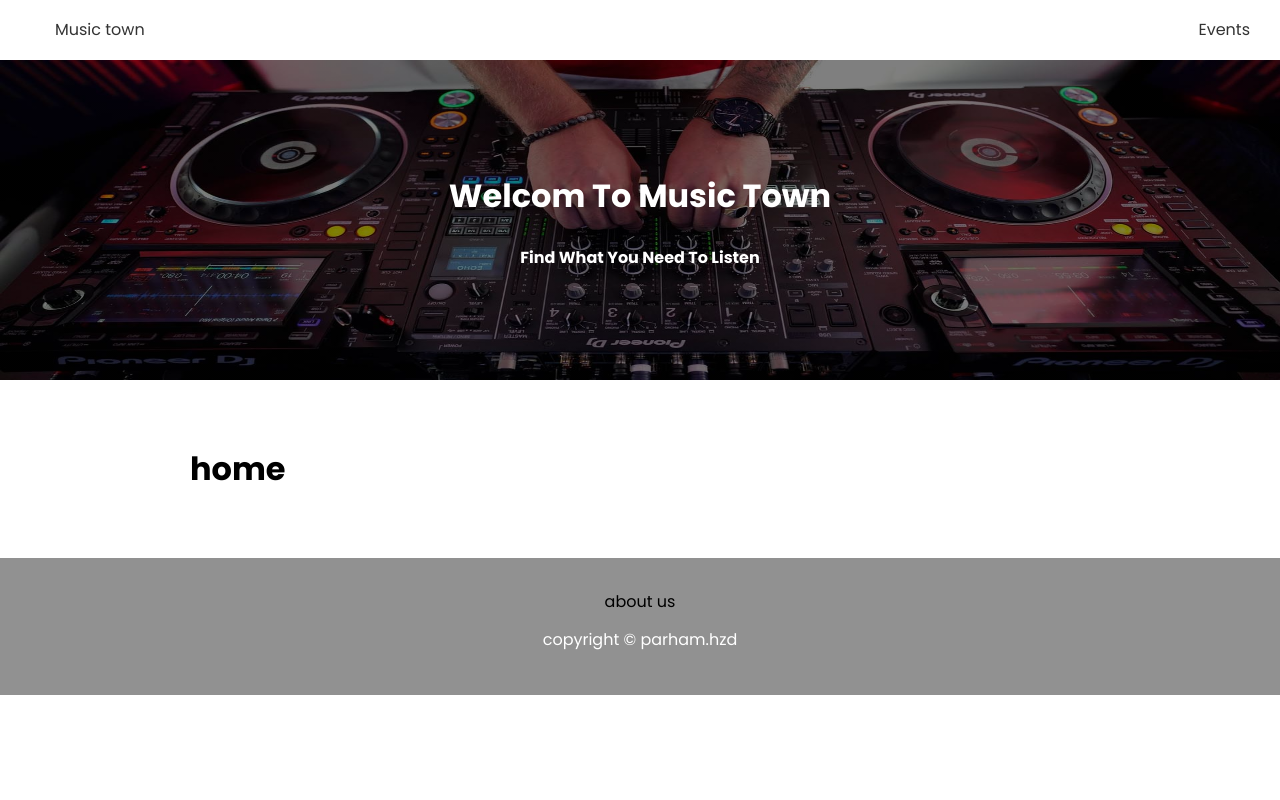
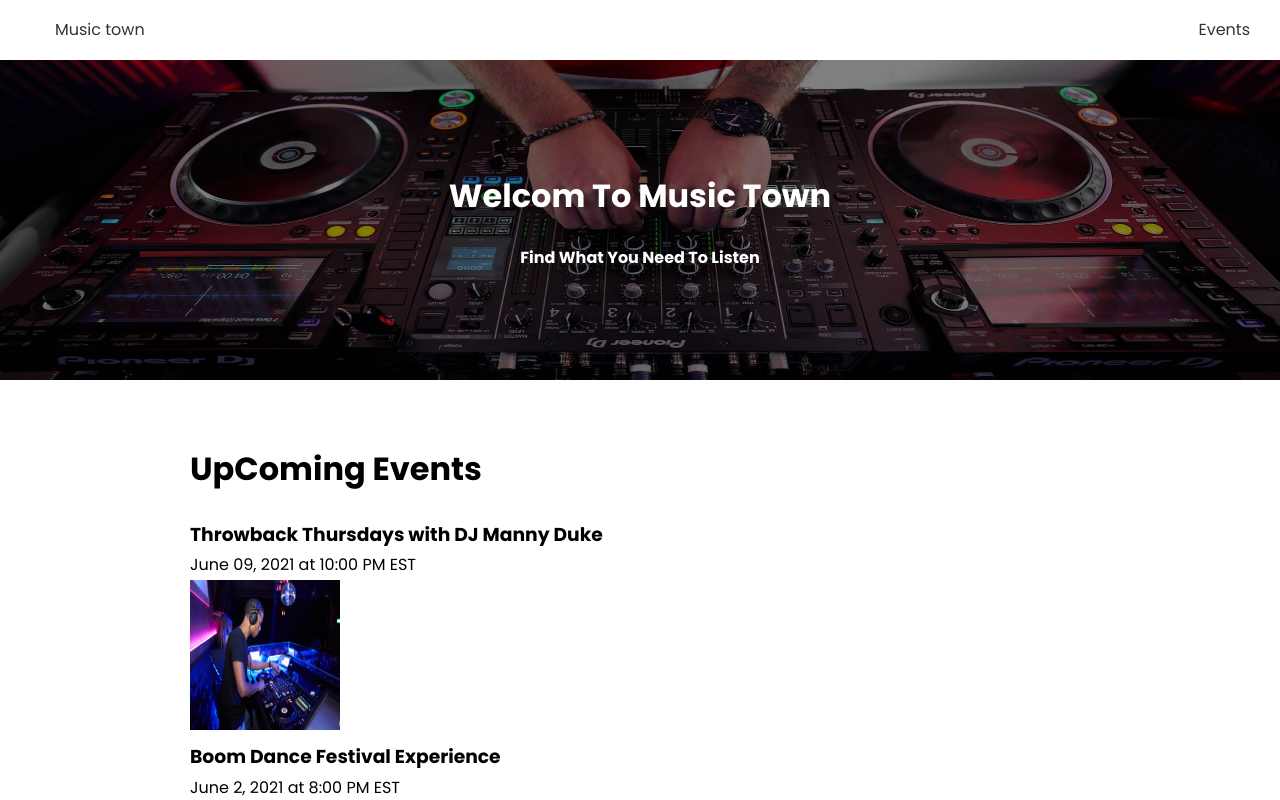
Before and after one commit to parhamhassanzade/music-frontend, a Next.js app: page / in a window 1280 px wide. Shown: the top 800 px of the page. Built offline with nearby package versions, Linux system fonts and the light colour scheme.

Commit message:
show event in home page

```diff
--- /dev/null
+++ b/component/EventItem.js
@@ -0,0 +1,20 @@
+import Image from "next/image";
+export default function EventItem({ evt }) {
+  return (
+    <div>
+      <div>
+        <h3>{evt.name}</h3>
+        <span>
+          {evt.date} at {evt.time}
+        </span>
+        <div>
+          <Image
+            src={evt.image ? evt.image : "/image/event-default.png"}
+            width={150}
+            height={150}
+          />
+        </div>
+      </div>
+    </div>
+  );
+}
--- /dev/null
+++ b/config/index.js
@@ -0,0 +1,2 @@
+export const API_URL =
+  process.env.NEXt_PUBLIC_API_URL || "http://localhost:3000/";
--- a/pages/index.js
+++ b/pages/index.js
@@ -1,8 +1,37 @@
 import Layout from "../component/Layout";
-export default function Home() {
+
+import { API_URL } from "../config";
+import EventItem from "./../component/EventItem";
+export default function Home({ events }) {
+  console.log(events.events);
   return (
     <Layout>
-      <h1>home</h1>
+      <h1>UpComing Events</h1>
+      {events.length === 0 ? <h3>No Events to show</h3> : ""}
+
+      {events.events.map((evt) => (
+        <EventItem key={evt.id} evt={evt} />
+      ))}
     </Layout>
   );
 }
+//? getStaticProps work in built time and for fix the proplem of this method in object that we return use revalidate
+export const getStaticProps = async () => {
+  const res = await fetch(`${API_URL}/api/events`);
+  const events = await res.json();
+
+  return {
+    props: { events },
+    revalidate: 1,
+  };
+};
+
+//?get data wen we go to the page
+// export const getServerSideProps = async () => {
+//   const res = await fetch(`${API_URL}/api/events`);
+//   const events = await res.json();
+
+//   return {
+//     props: { events },
+//   };
+// };
```
Also changed, not shown: public/images/event-default.png (added).
